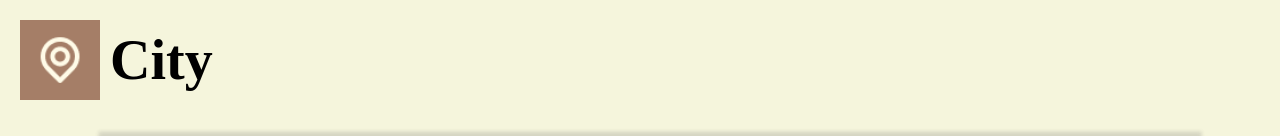
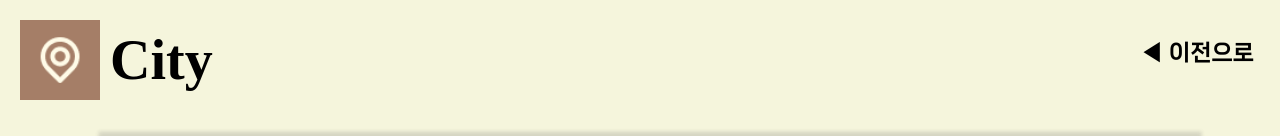
Before and after one commit to KIMJW04/travelrank, a React (Create React App) app: page /section01 in a window 1280 px wide. Shown: the top 136 px of the page. Built offline with nearby package versions, Linux system fonts and the light colour scheme; a web font is replaced by a local one.

Commit message:
8기타 업데이트8

```diff
--- a/src/pages/Section01.jsx
+++ b/src/pages/Section01.jsx
@@ -138,11 +138,16 @@ const Section01 = () => {
         navigate(`/RegionDetail/${translatedCityName}`);
     };
 
+    const handleBackClick = () => {
+        navigate('/'); // 메인 페이지로 이동
+    };
+
     return (
         <>
             <div className="city-section">
                 <img src={cityicon} alt='시티아이콘'></img>
                 <h1>City</h1>
+                <button className="back-button" onClick={handleBackClick}>◀︎ 이전으로</button>
             </div>
             <div className='cont'>
                 <div className='section_img'>
```
Also changed, not shown: 7 other files (tests, documents, lock files or other folders).
